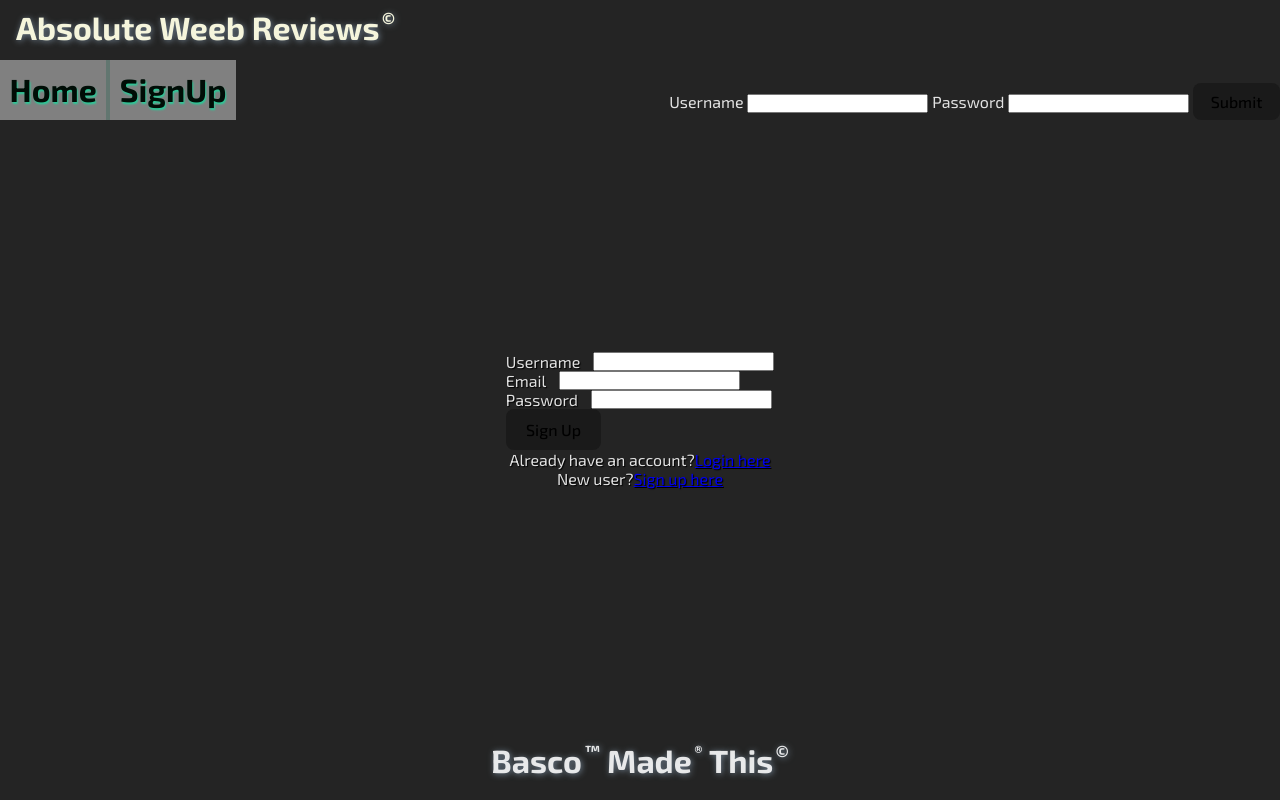
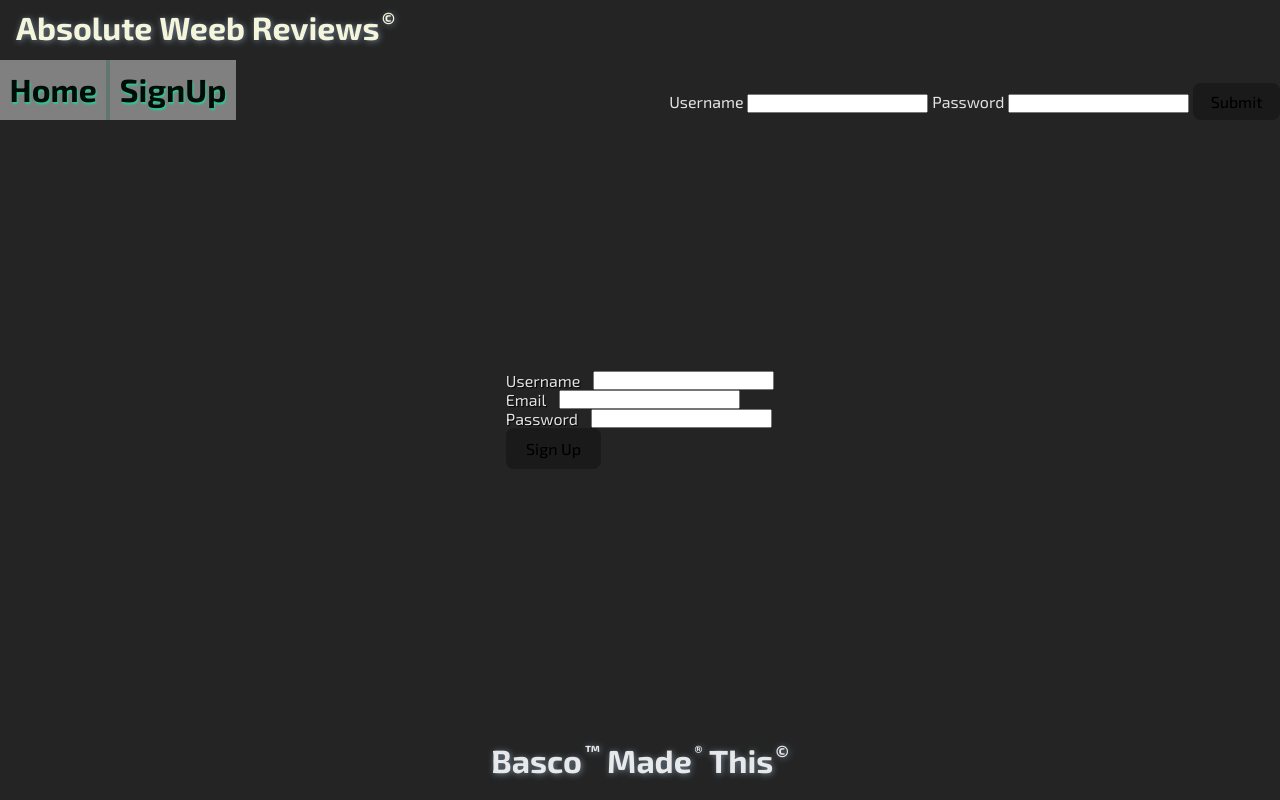
Before and after one commit to MistaBasco/techEd-week7-assignment, a React (Vite) app in the folder client/: page /signup in a window 1280 px wide. Built offline with nearby package versions, Linux system fonts and the light colour scheme; no server answers.

Commit message:
attempt to make sign up look not like s vol2

```diff
--- a/client/src/components/SignUpForm.css
+++ b/client/src/components/SignUpForm.css
@@ -8,3 +8,11 @@
   height: fit-content;
   padding: 0.4svh 0.4svw;
 }
+.SignUpForm form {
+  display: flex;
+  flex-direction: column;
+  gap: 1svh;
+}
+.SignUpForm .spacer {
+  justify-content: space-between;
+}
--- a/client/src/pages/SignUpPage.jsx
+++ b/client/src/pages/SignUpPage.jsx
@@ -7,18 +7,6 @@ export default function SignUpPage() {
     <>
       <div className="page SignUpPage">
         <SignupForm />
-        <p>
-          Already have an account?
-          <Link className="Link" to="/login">
-            Login here
-          </Link>
-        </p>
-        <p>
-          New user?
-          <Link className="Link" to="/signup">
-            Sign up here
-          </Link>
-        </p>
       </div>
     </>
   );
```
